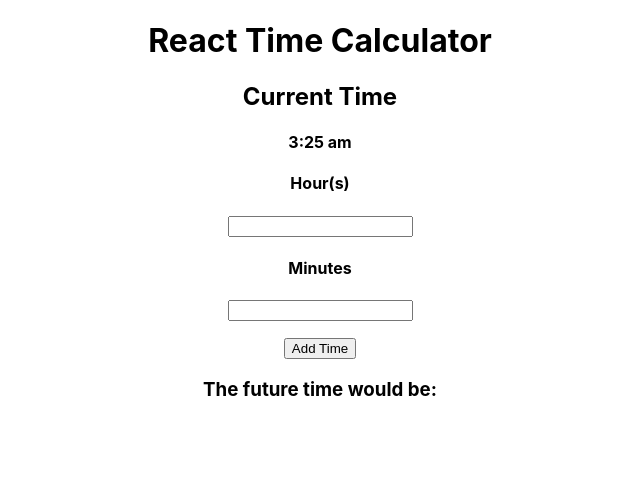
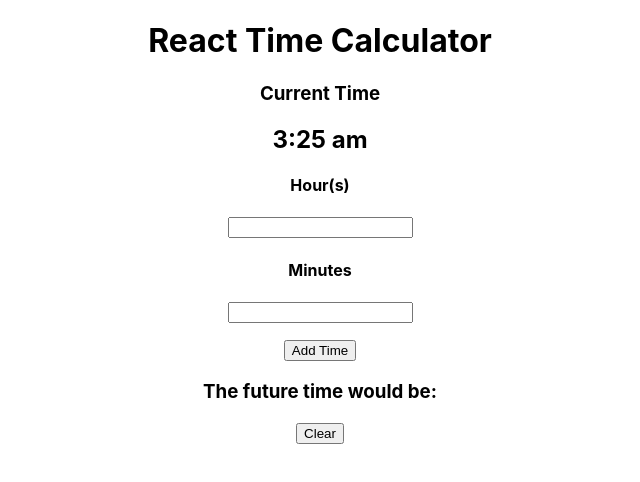
Before and after one commit to jffelix/React-Time-Calculator, a React (Create React App) app in the folder react-time-calculator/: page / in a window 1280 px wide. Shown: the top 482 px of the page, without its empty margins (320-960 px from the left). Built offline with nearby package versions, Linux system fonts and the light colour scheme.

Commit message:
Adjusted font-size of current time

```diff
--- a/react-time-calculator/src/App.js
+++ b/react-time-calculator/src/App.js
@@ -87,8 +87,8 @@ function App() {
     <div className="App">
       <h1>React Time Calculator</h1>
       <div className="currentTime">
-          <h2>Current Time</h2>
-          <h4>{currentTime}</h4>
+          <h3>Current Time</h3>
+          <h2>{currentTime}</h2>
       </div>
       <form onSubmit={submitTime}>
           <div className="timeInput">
@@ -111,7 +111,7 @@ function App() {
             <div className="newTime">
               <h3>The future time would be: </h3>
               {
-                !displayResult ? null :
+                displayResult ? null :
                 <div>
                   <h2>{newTimeDisplay}</h2>
                   <button onClick={clearTimeResult}>Clear</button>
```
